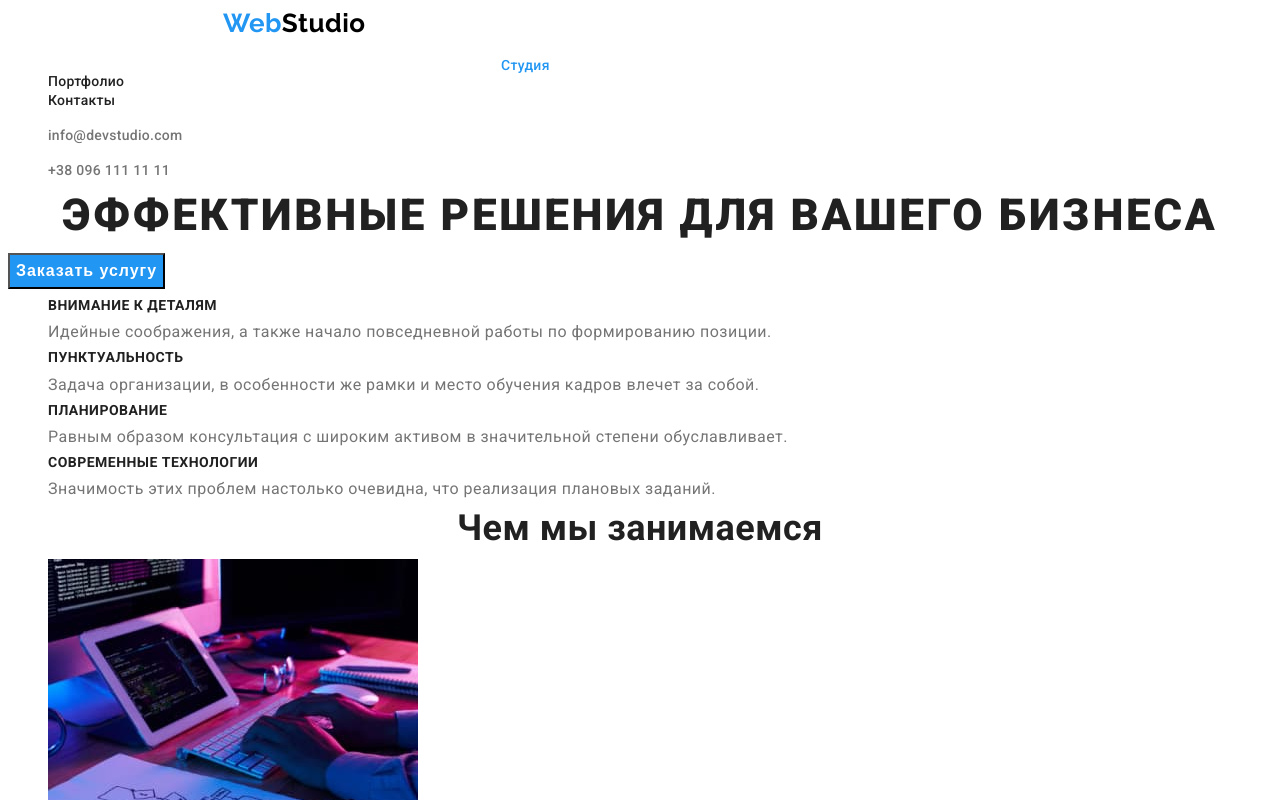
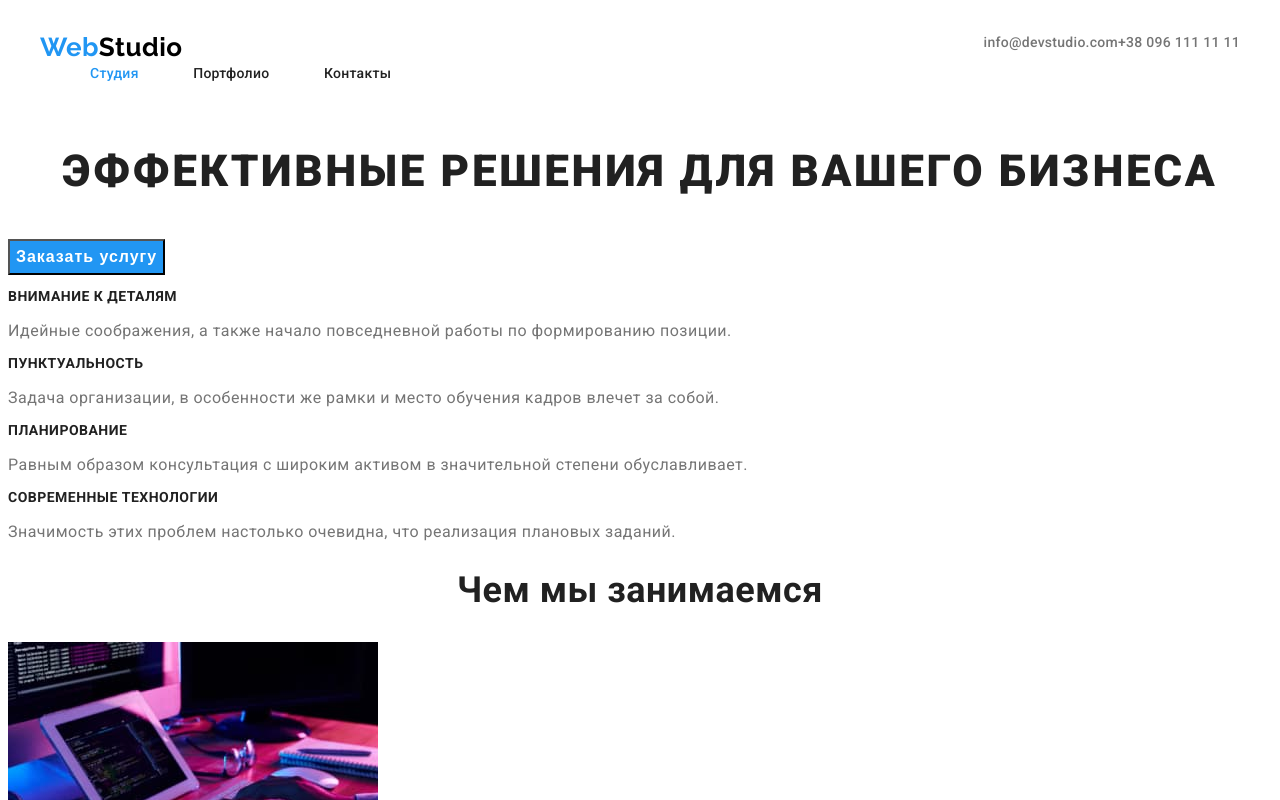
Before and after one commit to UkrainianOffer/goit-markup-hw-03, a plain HTML site: page index.html in a window 1280 px wide. Shown: the top 800 px of the page. Drawn offline with Linux system fonts and the light colour scheme.

Commit message:
бесит
2

```diff
--- a/css/style.css
+++ b/css/style.css
@@ -14,6 +14,8 @@ body {
 }
 ul {
   list-style: none;
+  padding: 0;
+  margin: 0;
 }
 
 /* loogotip */
@@ -23,13 +25,21 @@ ul {
   font-size: 26px;
   line-height: 1.19;
   text-decoration: none;
-  width: 145px;
-  height: 31;
-  margin-left: 215px;
-  padding-top: 24px;
 }
 .logo-color {
   color: var(--accent-color);
+}
+
+.container {
+  width: 1200px;
+  margin: 0 auto;
+  padding-left: 15px;
+  padding-right: 15px;
+}
+
+.contacts,
+.menu-item {
+  display: flex;
 }
 
 /* site-nav */
@@ -37,16 +47,21 @@ ul {
   color: var(--title-text-color);
   font-weight: 500;
   font-size: 14px;
-  line-height: 1.14px;
+  line-height: 1.14;
   letter-spacing: 0.02em;
   text-decoration: none;
 }
 
-.test {
-  width: 49px;
-  height: 16px;
-  margin-left: 453px;
-  border-top: 32px;
+.navigation {
+  padding-bottom: 24px;
+  padding-top: 24px;
+}
+.menu-item {
+  display: inline-block;
+  margin-left: 50px;
+}
+.navigation .container {
+  display: flex;
 }
 
 .site-nav .link:hover,
@@ -66,9 +81,12 @@ ul {
   color: var(--primary-text-color);
   font-weight: 500;
   font-size: 14px;
-  line-height: 1.14px;
+  line-height: 1.14;
   letter-spacing: 0.02em;
   text-decoration: none;
+}
+.contacts {
+  margin-left: auto;
 }
 
 .contacts-list:hover {
@@ -84,7 +102,7 @@ ul {
   font-style: normal;
   font-weight: 900;
   font-size: 44px;
-  line-height: 1.36px;
+  line-height: 1.36;
   text-align: center;
   letter-spacing: 0.06em;
   text-transform: uppercase;
@@ -95,13 +113,13 @@ ul {
   color: var(--title-text-color);
   font-weight: 700;
   font-size: 14px;
-  line-height: 1.14px;
+  line-height: 1.14;
   text-transform: uppercase;
 }
 
 .features-list .text {
   font-size: 14px;
-  line-height: 1.71px;
+  line-height: 1.71;
 }
 
 /* section title*/
@@ -109,7 +127,7 @@ ul {
   color: var(--title-text-color);
   font-weight: bold;
   font-size: 36px;
-  line-height: 1.16px;
+  line-height: 1.16;
   text-align: center;
 }
 
@@ -118,12 +136,12 @@ ul {
   color: var(--title-text-color);
   font-weight: 500;
   font-size: 16px;
-  line-height: 1.2px;
+  line-height: 1.2;
 }
 .team-list .specialty {
   font-weight: 400;
   font-size: 16px;
-  line-height: 1.2px;
+  line-height: 1.2;
 }
 
 .works {
@@ -135,14 +153,14 @@ ul {
   color: var(--title-text-color);
   font-weight: 700;
   font-size: 18px;
-  line-height: 2px;
+  line-height: 2;
   letter-spacing: 0.06em;
 }
 
 .project-list .filter {
   font-weight: 400;
   font-size: 16px;
-  line-height: 1.87px;
+  line-height: 1.87;
 }
 
 /* button */
@@ -156,7 +174,7 @@ ul {
   background-color: var(--accent-color);
   font-weight: 700;
   font-size: 16px;
-  line-height: 30px;
+  line-height: 1.87;
   text-align: center;
   letter-spacing: 0.06em;
 }
@@ -165,17 +183,21 @@ ul {
   background-color: var(--primary-bgc-color);
   font-weight: 500;
   font-size: 16px;
-  line-height: 26px;
+  line-height: 1.62;
 }
 .button.secondary:hover {
   background-color: var(--accent-color);
+  color: var(--primary-white-color);
+}
+button {
+  cursor: pointer;
 }
 
 .adress {
   color: #ffffff;
   font-weight: 400;
   font-size: 14px;
-  line-height: 1.71px;
+  line-height: 1.71;
 }
 
 .footer {
--- a/index.html
+++ b/index.html
@@ -14,14 +14,15 @@
 <body>
 
     <!-- Шапка -->
-    <header>
-        <nav>
+    <header class="navigation">
+        <div class="container">
+        <nav class="menu-nav">
                 <a href="" class="logo"><span class="logo-color">Web</span>Studio</a>
         <!-- Навигация сайта -->
             <ul class="site-nav">
-                <li class="test"><a href="" class="link current">Студия</a></li>
-                <li><a href="./portfolio.html" class="link">Портфолио</a></li>
-                <li><a href="" class="link">Контакты</a></li>
+                <li class="menu-item"><a href="" class="link current">Студия</a></li>
+                <li class="menu-item"><a href="./portfolio.html" class="link">Портфолио</a></li>
+                <li class="menu-item"><a href="" class="link">Контакты</a></li>
             </ul>
         </nav>
         <!-- Раздел Контактов -->
@@ -31,6 +32,7 @@
         <ul>
            <li><a href="tel:+380961111111" class="contacts-list">+38 096 111 11 11</a></li>
         </ul>
+        </div>
     </header>
 
     <main>
```
